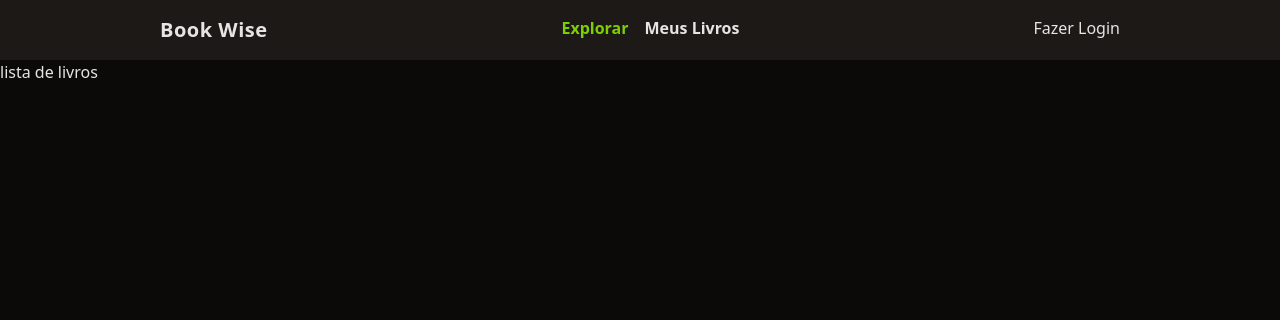
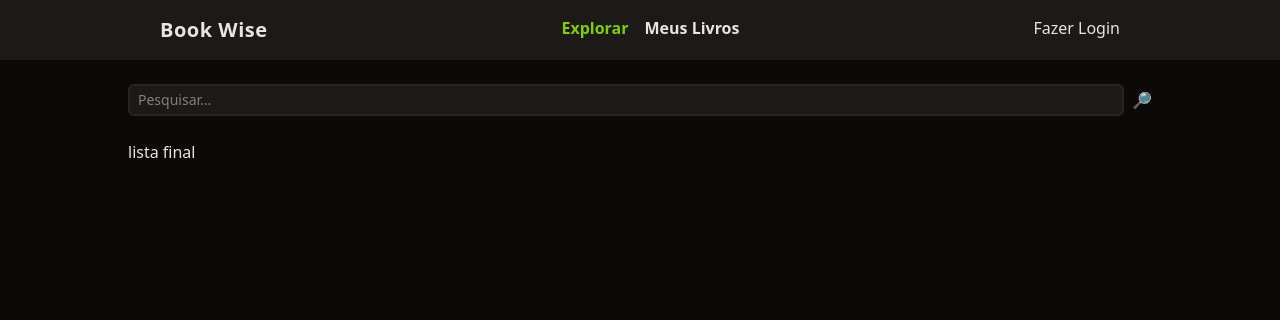
Before and after one commit to crisfeitosa/php-bookwise, a PHP site: page / in a window 1280 px wide. Shown: the top 320 px of the page. Run offline with PHP 8.4, Linux system fonts and the light colour scheme.

Commit message:
Criando e estilizando o form

```diff
--- a/index.php
+++ b/index.php
@@ -25,9 +25,20 @@
     </nav>
   </header>
 
-  <main>
-    lista de livros
-    </main>
+  <main class="mx-auto max-w-screen-lg space-y-6">
+    <form class="w-full flex space-x-2 mt-6">
+      <input
+        type="text"
+        class="border-stone-800 border-2 rounded-md bg-stone-900 text-sm focus:outline-none px-2 py-1 w-full"
+        placeholder="Pesquisar..."
+      >
+        <button type="submit">🔎</button>
+    </form>
+
+    <div>
+      lista final
+    </div>
+  </main>
 </body>
 
 </html>
```
